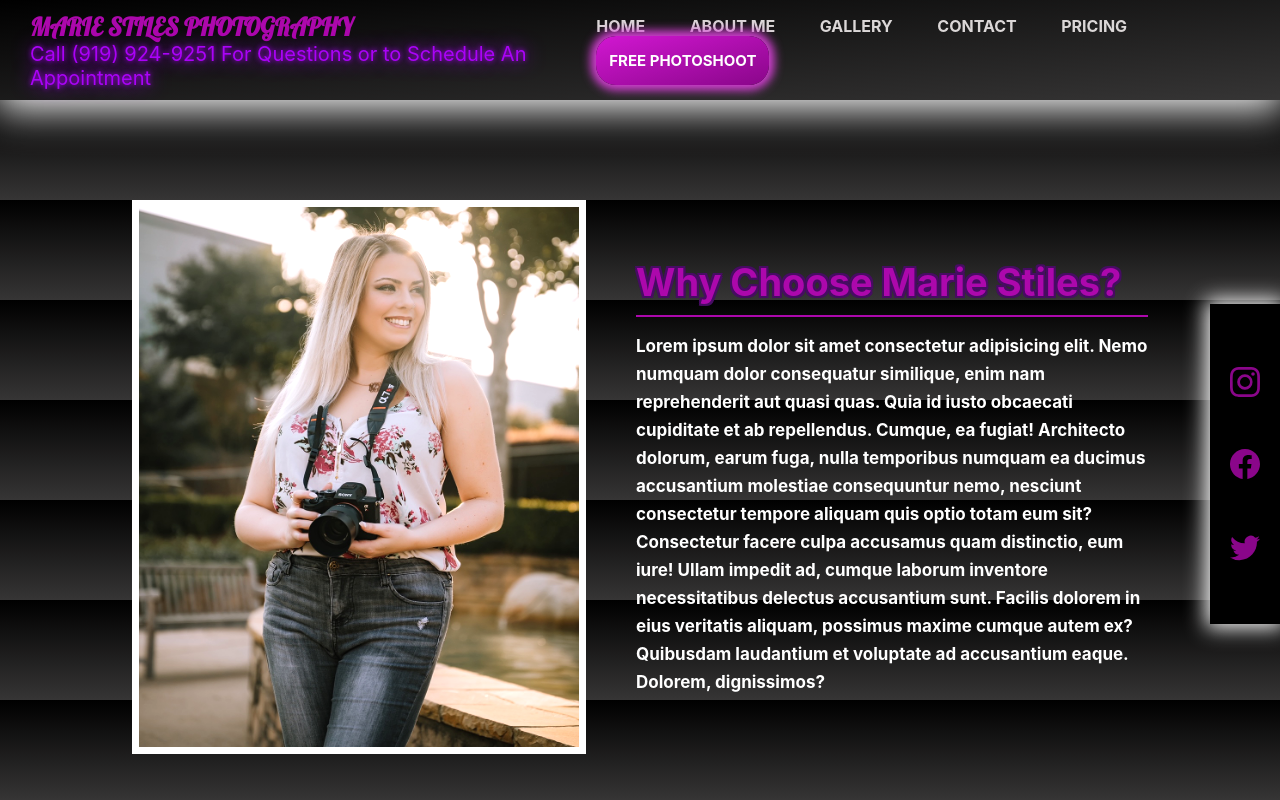
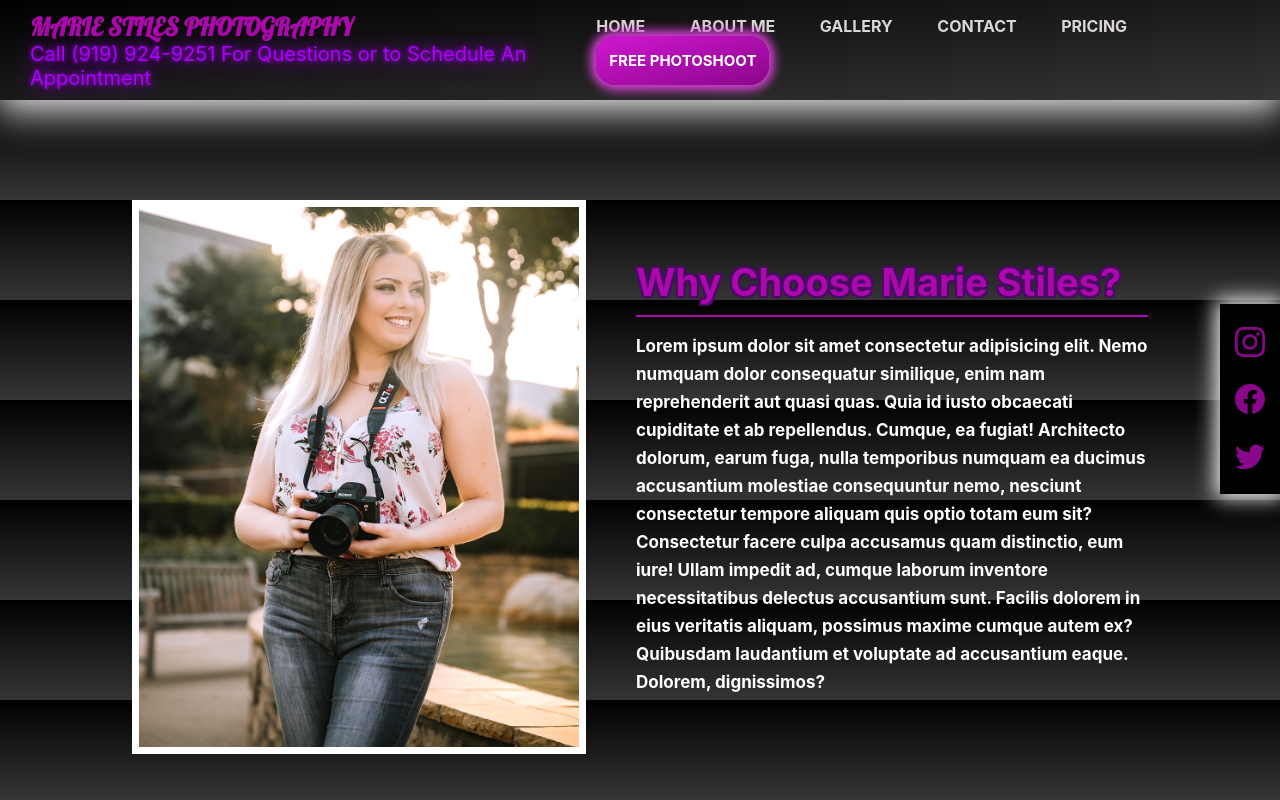
Before and after one commit to andrew129/Photography_Website, a plain HTML site: page index.html in a window 1280 px wide. Shown: the top 800 px of the page. Drawn offline with nearby package versions, Linux system fonts and the light colour scheme.

Commit message:
changed size of social media link box

```diff
--- a/style.css
+++ b/style.css
@@ -156,12 +156,12 @@ body {
   position: fixed;
   top: 38%;
   right: 0;
-  width: 50px;
-  height: 300px;
+  width: 40px;
+  height: 170px;
   padding: 10px;
   background: black;
   display: flex;
-  justify-content: space-evenly;
+  justify-content: space-around;
   box-shadow: 0 0 20px 4px white;
 }
 
```
